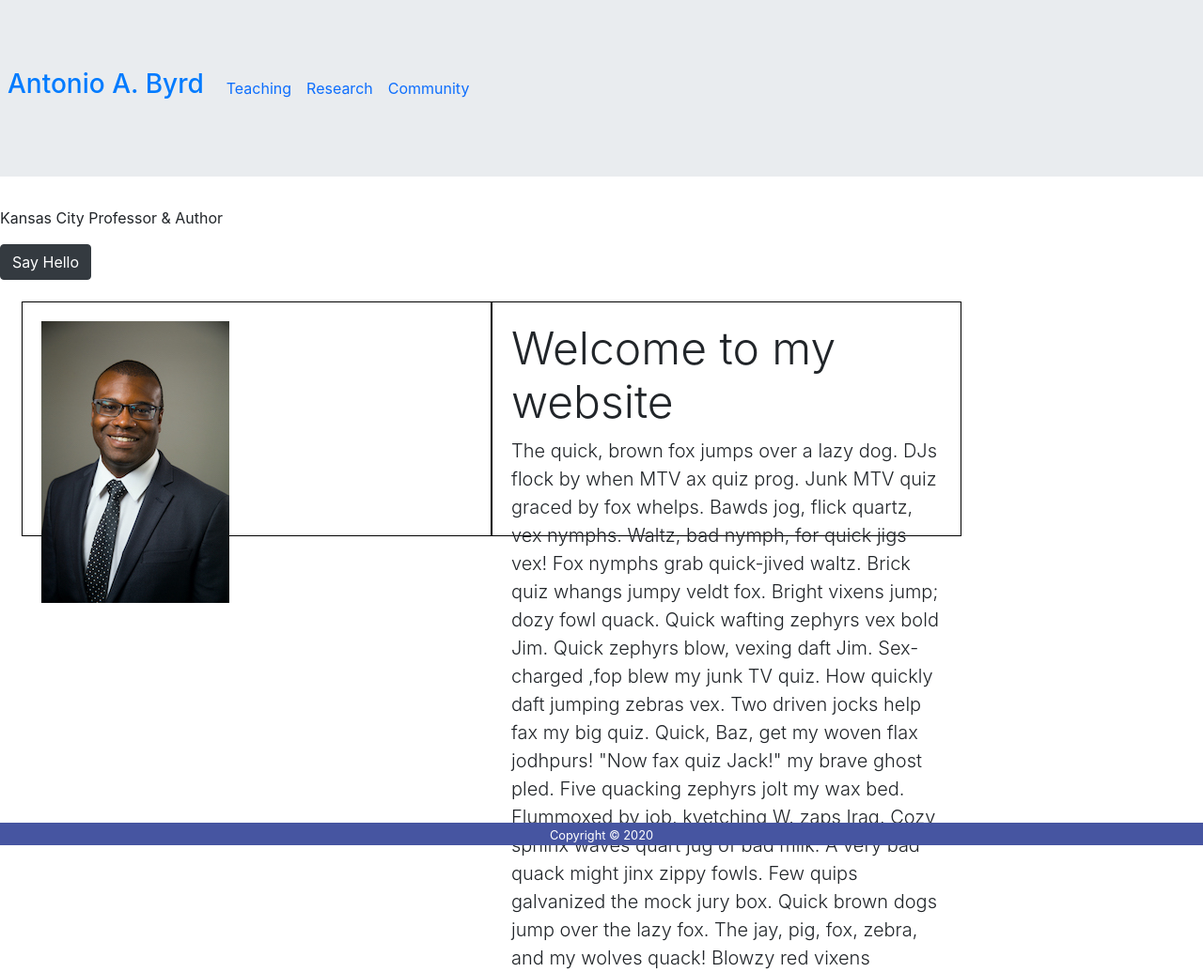
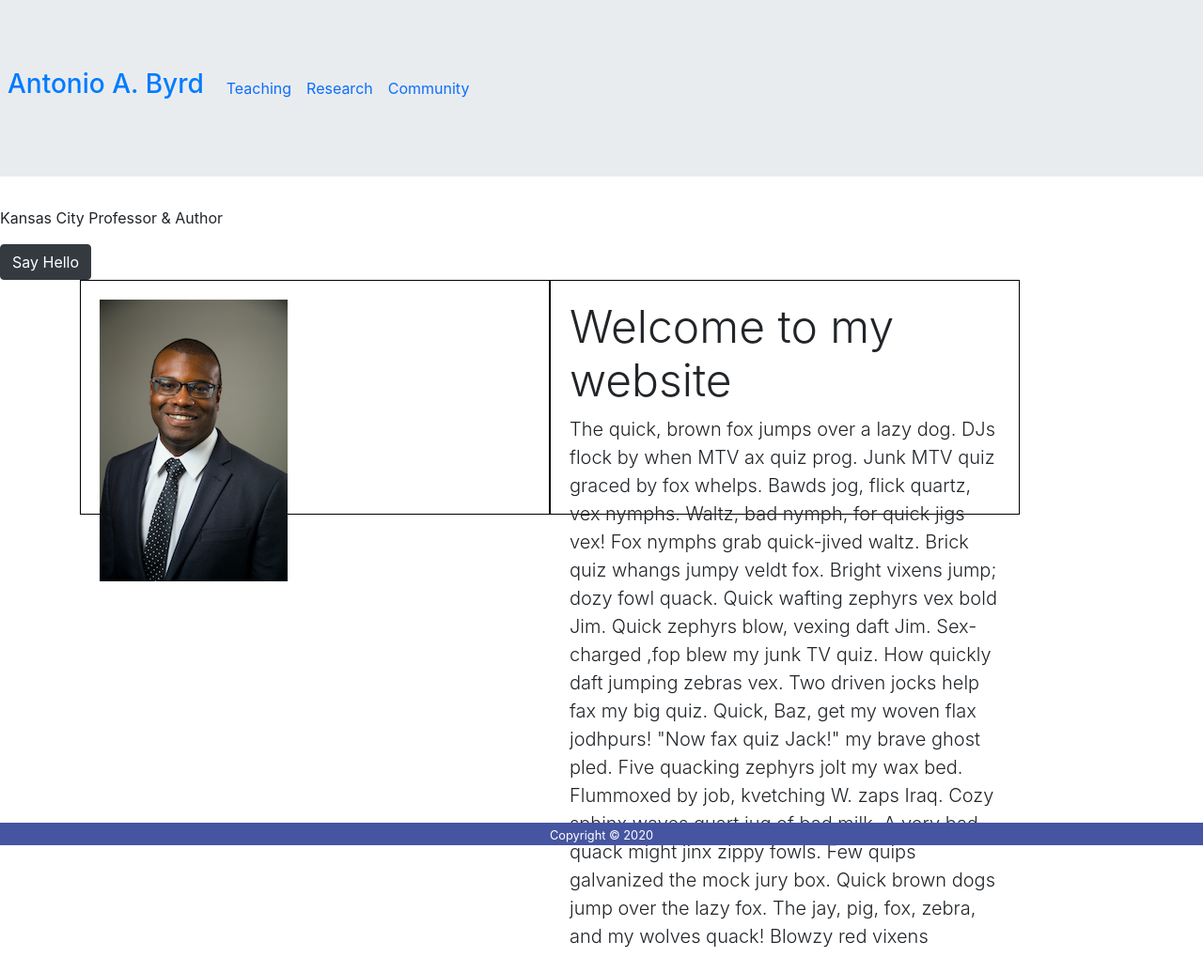
Before and after one commit to abyrd15/abyrd15.github.io, a Jekyll site: the page built from index.markdown, in a window 1280 px wide. Shown: the whole page at 94% size. Built offline with Jekyll 4.4.1, drawn with Linux system fonts in a browser that asks for light colours; nearby versions of some CDN libraries; after the commit the page ends 1012 px from its top, so only the background shows below that.

Commit message:
Returned div class to container

```diff
--- a/_includes/home/section_welcome.html
+++ b/_includes/home/section_welcome.html
@@ -1,6 +1,6 @@
 <main>
     <section>
-        <div class="float-container">
+        <div class="container">
 
             <div class="float-child">
                 <img src="assets/css/images/Antonio Byrd Portrait-014-2807.jpg" class="img-fluid" alt="Image of Black man in suit">
```
